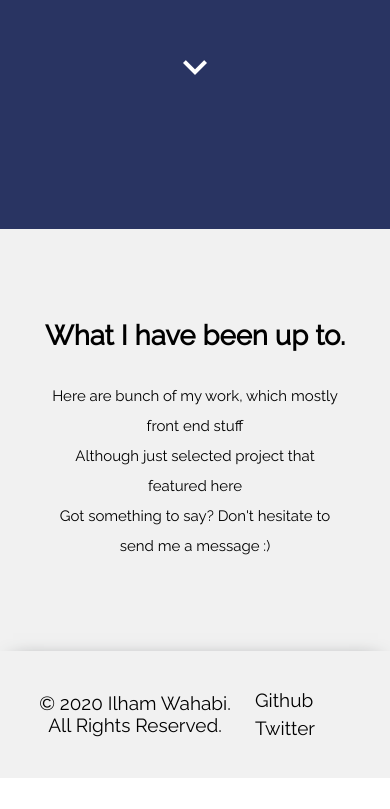
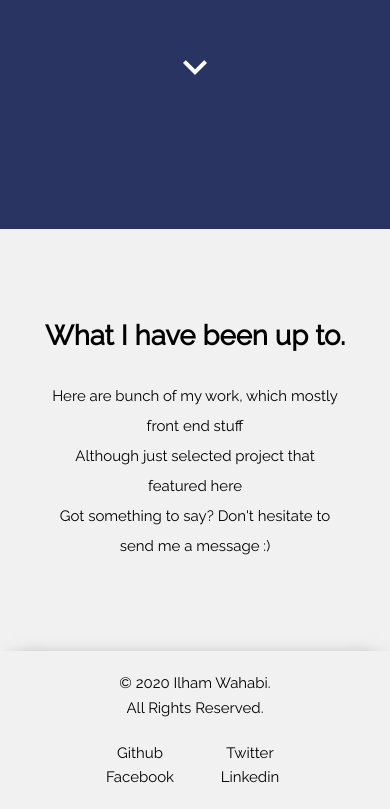
Before and after one commit to ilhamwahabi/portfolio, a React (Create React App) app: page / in a window 390 px wide. Shown: the part 615-1424 px from the top of the page. Before the commit the page ends 1393 px from the top, so only its background shows below. Built offline with nearby package versions, Linux system fonts and the light colour scheme; no server answers; grey boxes are pictures that could not be loaded.

Commit message:
Update footer in mobile

```diff
--- a/src/components/Footer/Footer.css
+++ b/src/components/Footer/Footer.css
@@ -2,30 +2,31 @@
   min-height: 15vh;
   max-width: 100vw;
   background-color: #f1f1f1;
-  overflow-x: hidden;
+  box-shadow: 0 -1px 20px -12.5px #3c4245;
+  display: flex;
+  align-items: center;
+  justify-content: center;
+}
+
+.footer__wrapper {
+  height: 100%;
+  width: 75%;
   display: flex;
   flex-direction: row;
   align-items: center;
-  justify-content: space-around;
-  /* border-top: 1px solid #3c4245; */
-  box-shadow: 0 -1px 20px -12.5px #3c4245;
+  justify-content: space-between;
 }
 
-.footer__copy {
+.footer__copy span {
   font-size: 1.5rem;
   text-align: center;
-  flex: 2;
-}
-
-.footer__copy br {
-  display: none;
 }
 
 .footer__link {
   display: flex;
-  flex: 2;
   flex-direction: row;
-  justify-content: space-around;
+  justify-content: space-between;
+  width: 350px;
 }
 
 .footer__link p {
@@ -48,59 +49,48 @@
   border-bottom: 1px solid gray;
 }
 
-.divider1 {
-  flex: 1;
-}
-
-.divider3 {
-  flex: 3;
-}
-
-@media (max-width: 480px) {
-  .footer {
-    padding: 0 1.5rem;
+@media (max-width: 481px) {
+  .footer__wrapper {
+    flex-direction: column;
+    padding: 2rem 0;
+    width: 80%;
   }
 
   .footer__copy {
-    font-size: 1.9rem;
-    flex: 2;
+    margin-bottom: 2rem;
+    display: flex;
+    flex-direction: column;
   }
 
-  .footer__copy br {
-    display: block;
+  .footer__copy span {
+    font-size: 1.5rem;
+    line-height: 2.5rem;
+    white-space: nowrap;
   }
 
   .footer__link {
+    width: auto;
     display: flex;
-    flex: 1;
-    flex-direction: column;
+    flex-direction: row;
+    flex-wrap: wrap;
+  }
+
+  .footer__link a {
+    width: 50%;
   }
 
   .footer__link p {
-    text-align: left;
-    font-size: 1.9rem;
-  }
-
-  .footer__link-gitlab,
-  .footer__link-linkedin {
-    display: none;
-  }
-
-  .divider3 {
-    flex: none;
-  }
-
-  .divider1 {
-    flex: none;
+    text-align: center;
+    font-size: 1.5rem;
   }
 }
 
-@media (max-width: 361px) {
-  .footer__copy {
-    font-size: 1.5rem;
+@media (max-width: 321px) {
+  .footer__copy span {
+    font-size: 1.25rem;
   }
 
   .footer__link p {
-    font-size: 1.5rem;
+    font-size: 1.25rem;
   }
 }
--- a/src/components/Footer/Footer.js
+++ b/src/components/Footer/Footer.js
@@ -4,56 +4,36 @@ import "./Footer.css";
 
 const Footer = () => {
   const currentYear = new Date().getFullYear();
-  const { github, facebook, twitter, linkedin } = {
+  const links = {
     github: "https://github.com/iwgx",
+    twitter: "https://twitter.com/ilhamwahabigx",
     facebook: "https://www.facebook.com/wahabi.gx",
-    twitter: "https://twitter.com/ilhamwahabigx",
     linkedin: "https://www.linkedin.com/in/ilham-wahabi"
+  };
+
+  const renderLink = () => {
+    return Object.entries(links).map(([name, link]) => (
+      <a
+        className={`footer__link-${name}`}
+        target="_blank"
+        rel="noopener noreferrer"
+        href={link}
+        key={name}
+      >
+        <p>{name.charAt(0).toUpperCase() + name.slice(1)}</p>
+      </a>
+    ));
   };
 
   return (
     <footer className="footer">
-      <div className="divider1"></div>
-      <p className="footer__copy">
-        &copy; {currentYear} Ilham Wahabi.
-        <br /> All Rights Reserved.
-      </p>
-      <div className="divider3"></div>
-      <div className="footer__link">
-        <a
-          className="footer__link-github"
-          target="_blank"
-          rel="noopener noreferrer"
-          href={github}
-        >
-          <p>Github</p>
-        </a>
-        <a
-          className="footer__link-gitlab"
-          target="_blank"
-          rel="noopener noreferrer"
-          href={facebook}
-        >
-          <p>Facebook</p>
-        </a>
-        <a
-          className="footer__link-twitter"
-          target="_blank"
-          rel="noopener noreferrer"
-          href={twitter}
-        >
-          <p>Twitter</p>
-        </a>
-        <a
-          className="footer__link-linkedin"
-          target="_blank"
-          rel="noopener noreferrer"
-          href={linkedin}
-        >
-          <p>LinkedIn</p>
-        </a>
+      <div className="footer__wrapper">
+        <p className="footer__copy">
+          <span>&copy; {currentYear} Ilham Wahabi.</span>
+          <span> All Rights Reserved.</span>
+        </p>
+        <div className="footer__link">{renderLink()}</div>
       </div>
-      <div className="divider1"></div>
     </footer>
   );
 };
--- a/src/components/Work/Work.css
+++ b/src/components/Work/Work.css
@@ -56,7 +56,7 @@
   padding: 1rem 3rem;
   border-radius: 0.25rem;
   cursor: pointer;
-  transition: background-color 0.5s;
+  transition: color 0.25s, background-color 0.5s;
   outline: none;
 }
 
```
